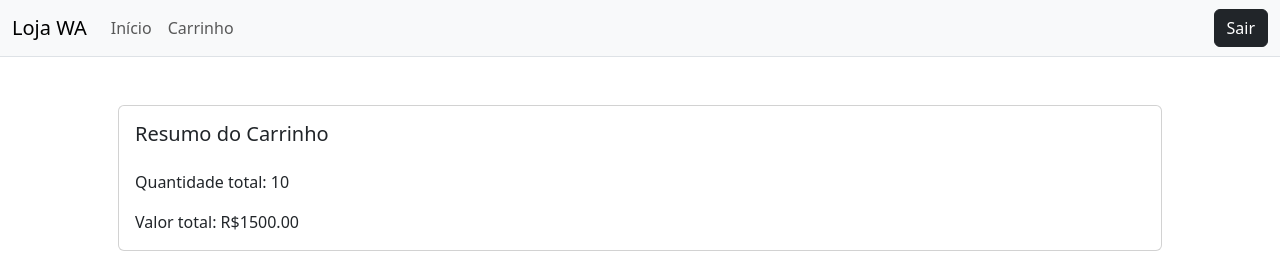
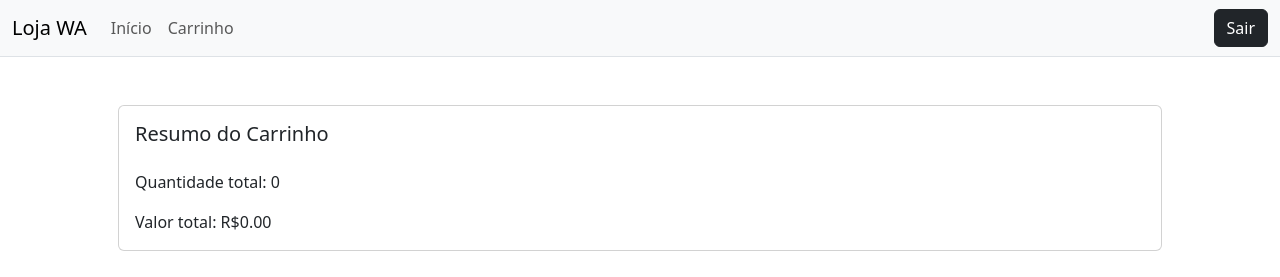
Before and after one commit to DaviBCSouza/WebAcademy_T3, a Next.js app in the folder loja-web/: page / in a window 1280 px wide. Shown: the top 277 px of the page. Built offline with nearby package versions, Linux system fonts and the light colour scheme.

Commit message:
:sparkles: React: Ex04 - useState(1)

```diff
--- a/loja-web/src/app/components/Home/CardProduto.tsx
+++ b/loja-web/src/app/components/Home/CardProduto.tsx
@@ -2,9 +2,13 @@ import Image from "next/image";
 
 interface IProductCard {
   product: Product;
+  addCart: (product: Product) => void;
 }
 
-export default function ProductCard({ product }: Readonly<IProductCard>) {
+export default function ProductCard({
+  product,
+  addCart,
+}: Readonly<IProductCard>) {
   return (
     <div className="col">
       <div className="card shadow-sm h-100">
@@ -21,7 +25,11 @@ export default function ProductCard({ product }: Readonly<IProductCard>) {
         <div className="card-body bg-light">
           <h5 className="card-title">{product.name}</h5>
           <p className="card-text text-secondary">R$ {product.price}</p>
-          <button className="btn btn-dark d-block w-100" type="button">
+          <button
+            className="btn btn-dark d-block w-100"
+            type="button"
+            onClick={() => addCart(product)}
+          >
             Adicionar no carrinho
           </button>
         </div>
--- a/loja-web/src/app/components/Home/ListagemProdutos.tsx
+++ b/loja-web/src/app/components/Home/ListagemProdutos.tsx
@@ -2,16 +2,20 @@ import ProductCard from "./CardProduto";
 
 interface IProductList {
   products: Product[];
+  addCart: (product: Product) => void;
 }
 
-export default function ProductList({ products }: Readonly<IProductList>) {
+export default function ProductList({
+  products,
+  addCart,
+}: Readonly<IProductList>) {
   return (
     <>
       <h5 className="mb-3">Produtos disponíveis:</h5>
 
       <div className="row row-cols-1 row-cols-md-2 row-cols-lg-4 g-3">
         {products.map((product) => (
-          <ProductCard key={product.id} product={product} />
+          <ProductCard key={product.id} product={product} addCart={addCart} />
         ))}
       </div>
     </>
--- a/loja-web/src/app/components/ResumoCarrinho.tsx
+++ b/loja-web/src/app/components/ResumoCarrinho.tsx
@@ -1,11 +1,19 @@
-export default function ItemSummary() {
+interface IItemSummary {
+  totalPrice: number;
+  totalAmount: number;
+}
+
+export default function ItemSummary({
+  totalPrice,
+  totalAmount,
+}: Readonly<IItemSummary>) {
   return (
     <div className="card mb-4">
       <div className="card-body">
         <h5 className="card-title mb-4 fw-light">Resumo do Carrinho</h5>
-        <p className="card-text fw-medium">Quantidade total: 10</p>
+        <p className="card-text fw-medium">Quantidade total: {totalAmount}</p>
         <p className="card-text fw-medium">
-          Valor total: R${(1500).toFixed(2)}
+          Valor total: R${totalPrice.toFixed(2)}
         </p>
       </div>
     </div>
--- a/loja-web/src/app/page.tsx
+++ b/loja-web/src/app/page.tsx
@@ -1,5 +1,6 @@
 "use client";
 
+import { useState } from "react";
 import ProductList from "./components/Home/ListagemProdutos";
 import ItemSummary from "./components/ResumoCarrinho";
 import { mockProducts } from "./mocks/produtos";
@@ -7,11 +8,19 @@ import { mockProducts } from "./mocks/produtos";
 export default function Products() {
   const products = mockProducts;
 
+  const [totalPrice, setTotalPrice] = useState<number>(0);
+  const [totalAmount, setTotalAmount] = useState<number>(0);
+
+  const addCart = (product: Product): void => {
+    setTotalPrice(totalPrice + parseFloat(product.price));
+    setTotalAmount(totalAmount + 1);
+  };
+
   return (
     <main>
       <div className="container p-5">
-        <ItemSummary />
-        <ProductList products={products} />
+        <ItemSummary totalPrice={totalPrice} totalAmount={totalAmount} />
+        <ProductList products={products} addCart={addCart} />
       </div>
     </main>
   );
```
